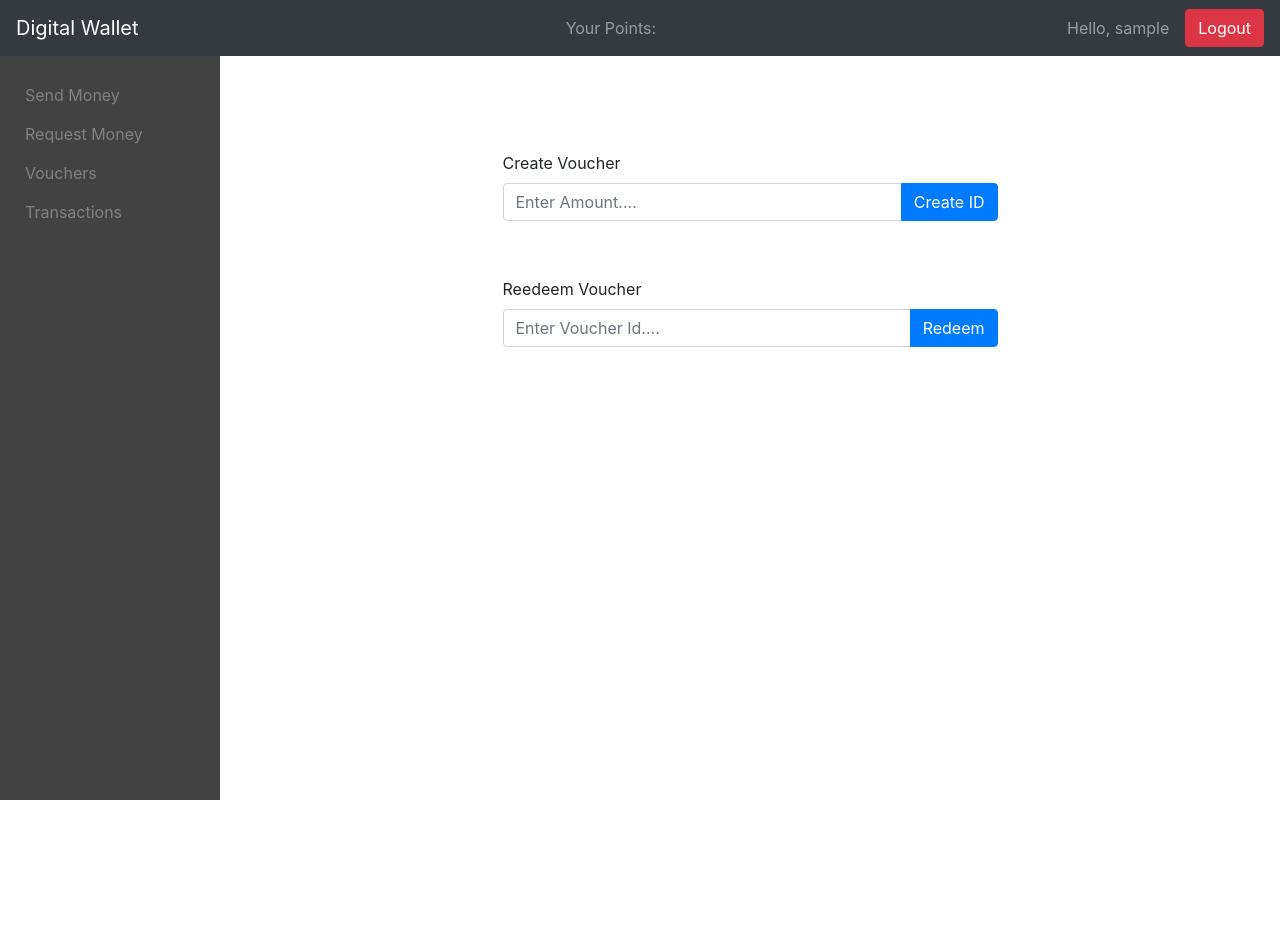
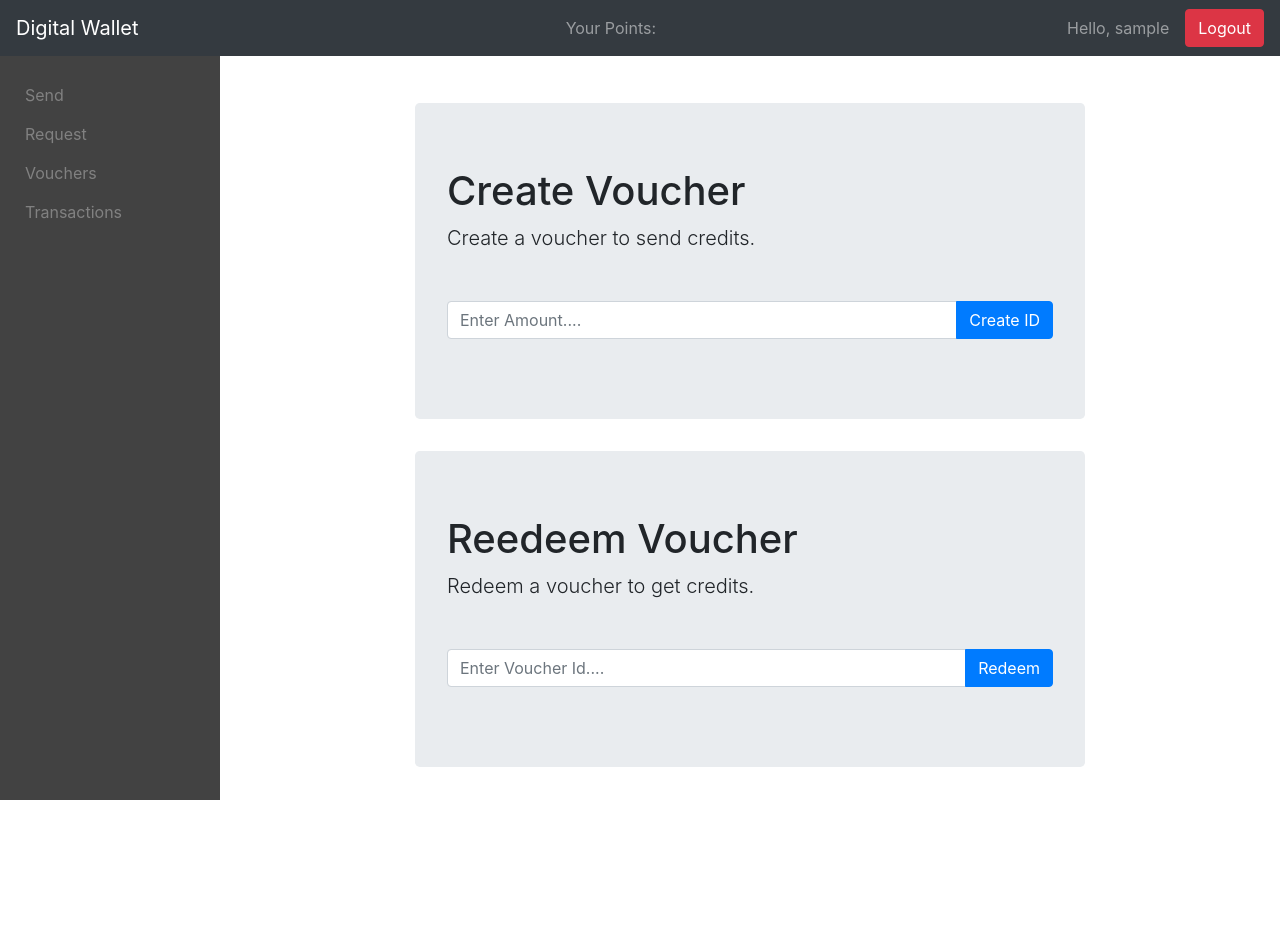
Before and after one commit to Saurja/digital-wallet, a PHP site: page /voucher.php in a window 1280 px wide. Before the commit the page ends 800 px from the top, so only its background shows below. Run offline with PHP 8.4, Linux system fonts and the light colour scheme; the visitor is signed in with stand-in values (Sample User, id 1); data that the repository does not hold is empty; some libraries are stand-ins or nearby versions.

Commit message:
UI Changes

```diff
--- a/includes/sidebarComponent.php
+++ b/includes/sidebarComponent.php
@@ -2,10 +2,10 @@
     <div class="navigation">
         <div class="group my-5">
             <div class="navItem">
-                <a href="index.php" class="navItemLink">Send Money</a>
+                <a href="index.php" class="navItemLink">Send</a>
             </div>
             <div class="navItem">
-                <a href="requestmoney.php" class="navItemLink">Request Money</a>
+                <a href="requestmoney.php" class="navItemLink">Request</a>
             </div>
             <div class="navItem">
                 <a href="voucher.php" class="navItemLink">Vouchers</a>
--- a/voucher.php
+++ b/voucher.php
@@ -11,16 +11,20 @@ include("includes/handlers/transaction-handler.php");
 
 <!--    Voucher View    -->
 <div class="row justify-content-center mt-5">
-    <div class="col-6">
     <!--    Form to Create Voucher  -->
+    <div class="col-8">
+
+        <div class="jumbotron">
+            <h1 class="display-5">Create Voucher</h1>
+            <p class="lead">Create a voucher to send credits.</p>
             <form class="createVoucher mt-5" action="voucher.php" method="POST">
-            <label for="exampleInput">Create Voucher</label>
                 <div class="input-group">
 
                     <input type="number" class="form-control" id="voucherAmt" name="voucherAmt"
                         placeholder="Enter Amount...." aria-label="Enter Amount...." aria-describedby="basic-addon2">
                     <div class="input-group-append">
-                    <button type="submit" name="createVoucherbutton" class="btn btn-primary mb-2">Create ID</button>
+                        <button type="submit" name="createVoucherbutton" class="btn btn-primary mb-2">Create
+                            ID</button>
                     </div>
                 </div>
                 <!--    Voucher Handler  -->
@@ -41,13 +45,17 @@ include("includes/handlers/transaction-handler.php");
                 <?php echo $transactions->getError(Constants::$amountLessthanOne); ?>
                 <?php echo $transactions->getError(Constants::$InsufficientBalanceForReq); ?>
             </form>
+        </div>
+    </div>
     <!--    Form to Create Voucher End  -->
 
+    <!--    Form to Redeem Voucher  -->
+    <div class="col-8">
 
-
-        <!--    Form to Redeem Voucher  -->
+        <div class="jumbotron">
+            <h1 class="display-5">Reedeem Voucher</h1>
+            <p class="lead">Redeem a voucher to get credits.</p>
             <form class="redeemVoucher mt-5" action="voucher.php" method="POST">
-            <label for="exampleInput">Reedeem Voucher</label>
                 <div class="input-group">
 
                     <input type="text" class="form-control" id="voucherId" name="voucherId"
@@ -62,18 +70,19 @@ include("includes/handlers/transaction-handler.php");
             </form>
             <?php echo $transactions->getError(Constants::$voucherCodeInvalid); ?>
             <?php echo $transactions->getSuccess(Constants::$VoucherRedeemed); ?>
+
+        </div>
         <!--    Form to Redeem Voucher End  -->
     </div>
 </div>
 <!--    Voucher View    -->
+</div>
 
 <!--    Stops form from resubmitting    -->
 <script>
-
-if ( window.history.replaceState ) {
-  window.history.replaceState( null, null, window.location.href );
+    if (window.history.replaceState) {
+        window.history.replaceState(null, null, window.location.href);
     }
-
 </script>
 <!--    Stops form from resubmitting    -->
 
```
Also changed, not shown: requestmoney.php (+10 -6 lines). Lines whose indentation alone changed are shown as unchanged.
